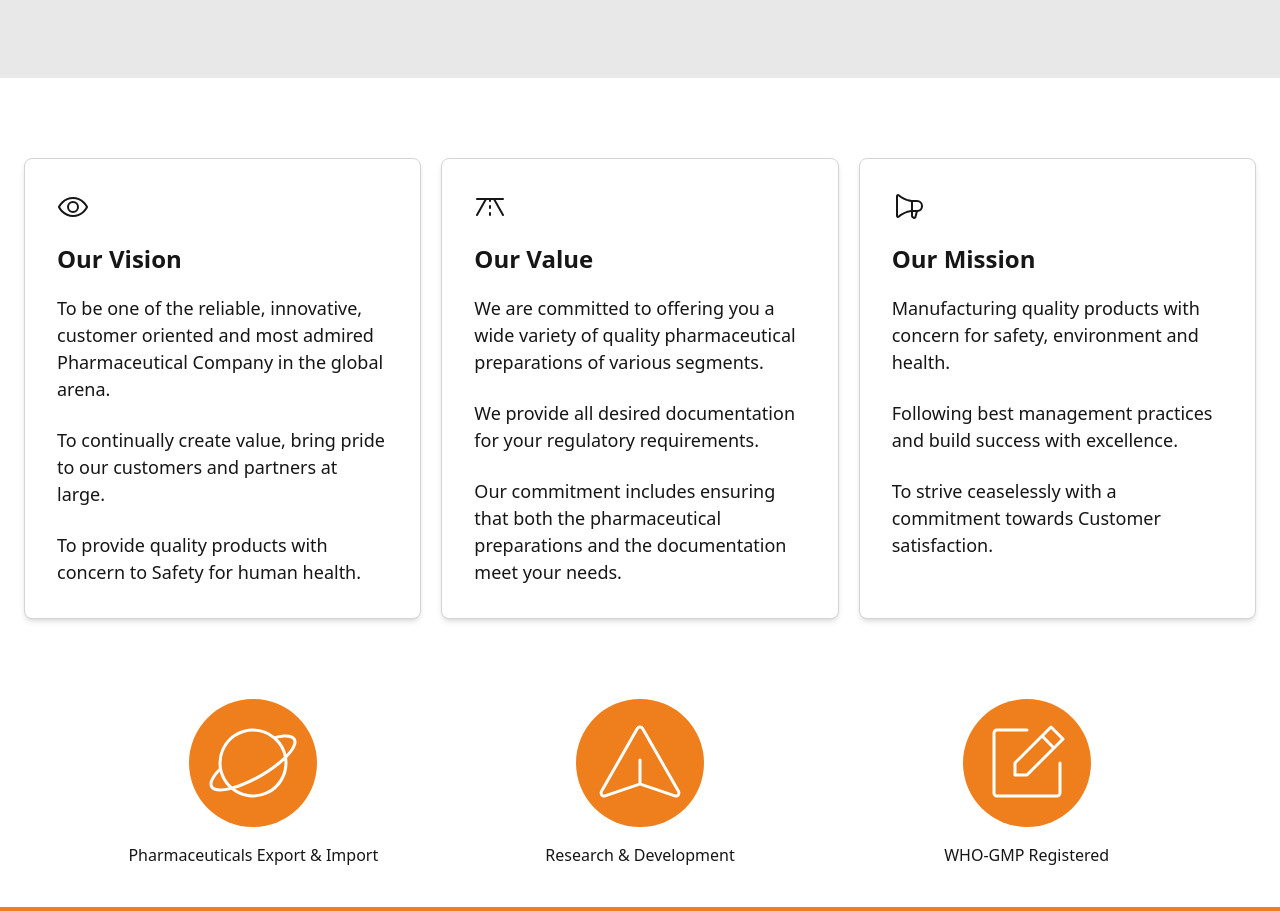
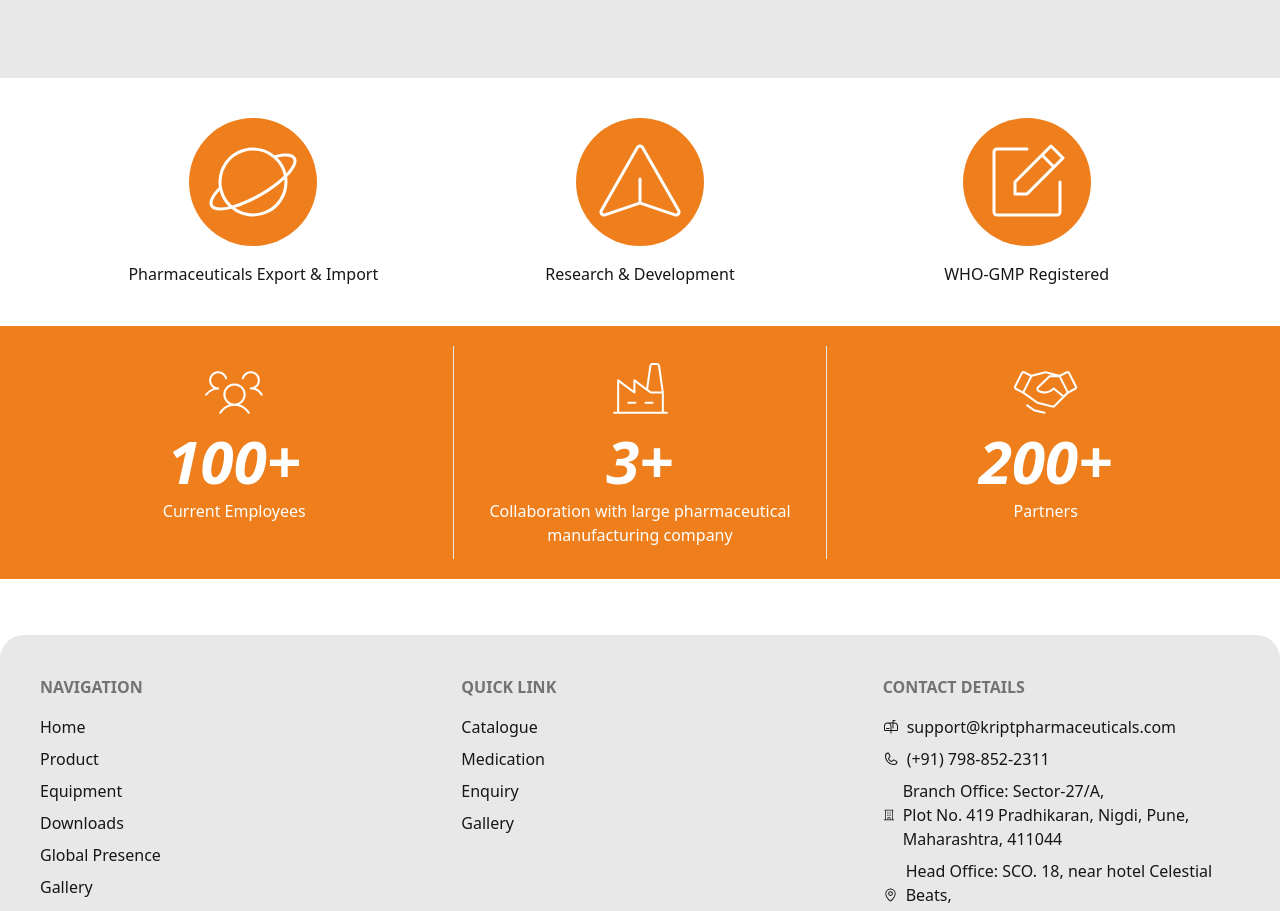
Before and after one commit to decipher-cs/kriptpharma, a React (Vite) app: page /home in a window 1280 px wide. Shown: the part 4147-5058 px from the top of the page. Built offline with nearby package versions, Linux system fonts and the light colour scheme.

Commit message:
content moved to about-us

```diff
--- a/src/routes/about.lazy.tsx
+++ b/src/routes/about.lazy.tsx
@@ -1,7 +1,8 @@
 import { createLazyFileRoute } from '@tanstack/react-router'
 import certificates from '../assets/certification.webp'
-import Balancer from 'react-wrap-balancer'
 import { memo } from 'react'
+import { PiEye, PiMegaphone, PiRoadHorizon } from 'react-icons/pi'
+import Breakout from '../components/Breakout'
 
 export const Route = createLazyFileRoute('/about')({
     component: memo(() => <AboutUs />),
@@ -17,8 +18,8 @@ const AboutUs = () => {
                 <p className="text-lg/relaxed sm:text-xl/loose">
                     Kript Pharmaceuticals Private Limited stands at the forefront of the
                     pharmaceutical industry as a premier Original Equipment Manufacturer (OEM).
-                        Established to enhance the quality of life, we add value to millions of
-                        lives through our exceptional pharmaceutical products.
+                    Established to enhance the quality of life, we add value to millions of lives
+                    through our exceptional pharmaceutical products.
                     <br />
                     <br />
                     Our strength lies in sourcing the finest raw materials from international
@@ -26,14 +27,14 @@ const AboutUs = () => {
                     furniture. With right & strategic collaborations in various manufacturing
                     plants, our integrated production and quality control team implements best
                     practices and conducts rigorous inspections to meet stringent regulatory
-                        standards. Additionally, our central warehouse performs further quality
-                        control to ensure every product surpasses industry benchmarks.
+                    standards. Additionally, our central warehouse performs further quality control
+                    to ensure every product surpasses industry benchmarks.
                     <br />
                     <br />
                     Kript Pharmaceuticals is a registered Indian company based in Asia's largest
-                        Pharma Hub, known for its diverse product range. In addition to
-                        pharmaceuticals and nutraceuticals, we excel in providing hospital furniture
-                        and equipment services, equipping hospitals globally.
+                    Pharma Hub, known for its diverse product range. In addition to pharmaceuticals
+                    and nutraceuticals, we excel in providing hospital furniture and equipment
+                    services, equipping hospitals globally.
                     <br />
                     <br />
                     We deliver customized OEM solutions, ensuring our clients' success in the
@@ -41,9 +42,9 @@ const AboutUs = () => {
                     ethical practices drives us to consistently surpass industry standards.
                     <br />
                     <br />
-                        Kript Pharmaceuticals is your trusted partner for excellence in
-                        pharmaceutical provision and comprehensive healthcare solutions. Together,
-                        we can build a healthier future.
+                    Kript Pharmaceuticals is your trusted partner for excellence in pharmaceutical
+                    provision and comprehensive healthcare solutions. Together, we can build a
+                    healthier future.
                 </p>
 
                 <img
@@ -53,6 +54,97 @@ const AboutUs = () => {
                     alt={'accreditations and certifications'}
                 />
             </article>
+            <MissionSection />
         </section>
     )
 }
+
+export const MissionSection = () => {
+    return (
+        <Breakout className="justify-self-stretch">
+            <article
+                className="mx-auto grid max-w-screen-xl auto-rows-fr items-stretch justify-items-center gap-5 px-breath py-10 lg:grid-cols-3"
+                id="vision"
+            >
+                {[
+                    {
+                        title: 'Our Vision',
+                        logo: <PiEye className="size-8" />,
+                        description: (
+                            <>
+                                <li>
+                                    To be one of the reliable, innovative, customer oriented and
+                                    most admired Pharmaceutical Company in the global arena.
+                                </li>
+                                <li>
+                                    To continually create value, bring pride to our customers and
+                                    partners at large.
+                                </li>
+
+                                <li>
+                                    To provide quality products with concern to Safety for human
+                                    health.
+                                </li>
+                            </>
+                        ),
+                    },
+                    {
+                        title: 'Our Value',
+                        logo: <PiRoadHorizon className="size-8" />,
+                        description: (
+                            <>
+                                <li>
+                                    We are committed to offering you a wide variety of quality
+                                    pharmaceutical preparations of various segments.
+                                </li>
+
+                                <li>
+                                    We provide all desired documentation for your regulatory
+                                    requirements.
+                                </li>
+
+                                <li>
+                                    Our commitment includes ensuring that both the pharmaceutical
+                                    preparations and the documentation meet your needs.
+                                </li>
+                            </>
+                        ),
+                    },
+                    {
+                        title: 'Our Mission',
+                        logo: <PiMegaphone className="size-8" />,
+                        description: (
+                            <>
+                                <li>
+                                    Manufacturing quality products with concern for safety,
+                                    environment and health.
+                                </li>
+                                <li>
+                                    Following best management practices and build success with
+                                    excellence.
+                                </li>
+                                <li>
+                                    To strive ceaselessly with a commitment towards Customer
+                                    satisfaction.
+                                </li>
+                            </>
+                        ),
+                    },
+                ].map((data, i) => (
+                    <div
+                        className="group max-w-prose rounded-lg border border-neutral-300 bg-base-100 shadow-md transition-all"
+                        key={i}
+                    >
+                        <div className="grid h-full content-center space-y-5 p-8 lg:content-start">
+                            {data.logo}
+                            <h2 className="text-2xl font-bold">{data.title}</h2>
+                            <div className="grid list-inside list-none gap-6 text-lg/normal">
+                                {data.description}
+                            </div>
+                        </div>
+                    </div>
+                ))}
+            </article>
+        </Breakout>
+    )
+}
--- a/src/routes/home.lazy.tsx
+++ b/src/routes/home.lazy.tsx
@@ -2,7 +2,6 @@ import { createLazyFileRoute } from '@tanstack/react-router'
 import Hero from '../view/home/Hero'
 import FeaturedProducts from '../view/home/FeaturedProducts'
 import { ReasonsToChooseUse } from '../view/home/ReasonsToChooseUse'
-import { MissionSection } from '../view/home/MissionSection'
 import { Specialties } from '../view/home/Specialties'
 import { CompanyStats } from '../view/home/CompanyStats'
 
@@ -19,8 +18,6 @@ const Home = () => {
 
             <ReasonsToChooseUse />
 
-            <MissionSection />
-
             <Specialties />
 
             <CompanyStats />
--- a/src/view/home/MissionSection.tsx
+++ /dev/null
@@ -1,92 +0,0 @@
-import { PiEye, PiMegaphone, PiRoadHorizon } from 'react-icons/pi'
-import Breakout from '../../components/Breakout'
-
-export const MissionSection = () => {
-    return (
-        <Breakout className="justify-self-stretch">
-            <article
-                className="mx-auto grid max-w-screen-xl auto-rows-fr items-stretch justify-items-center gap-5 px-breath py-10 lg:grid-cols-3"
-                id="vision"
-            >
-                {[
-                    {
-                        title: 'Our Vision',
-                        logo: <PiEye className="size-8" />,
-                        description: (
-                            <>
-                                <li>
-                                    To be one of the reliable, innovative, customer oriented and
-                                    most admired Pharmaceutical Company in the global arena.
-                                </li>
-                                <li>
-                                    To continually create value, bring pride to our customers and
-                                    partners at large.
-                                </li>
-
-                                <li>
-                                    To provide quality products with concern to Safety for human
-                                    health.
-                                </li>
-                            </>
-                        ),
-                    },
-                    {
-                        title: 'Our Value',
-                        logo: <PiRoadHorizon className="size-8" />,
-                        description: (
-                            <>
-                                <li>
-                                    We are committed to offering you a wide variety of quality
-                                    pharmaceutical preparations of various segments.
-                                </li>
-
-                                <li>
-                                    We provide all desired documentation for your regulatory
-                                    requirements.
-                                </li>
-
-                                <li>
-                                    Our commitment includes ensuring that both the pharmaceutical
-                                    preparations and the documentation meet your needs.
-                                </li>
-                            </>
-                        ),
-                    },
-                    {
-                        title: 'Our Mission',
-                        logo: <PiMegaphone className="size-8" />,
-                        description: (
-                            <>
-                                <li>
-                                    Manufacturing quality products with concern for safety,
-                                    environment and health.
-                                </li>
-                                <li>
-                                    Following best management practices and build success with
-                                    excellence.
-                                </li>
-                                <li>
-                                    To strive ceaselessly with a commitment towards Customer
-                                    satisfaction.
-                                </li>
-                            </>
-                        ),
-                    },
-                ].map((data, i) => (
-                    <div
-                        className="group max-w-prose rounded-lg border border-neutral-300 bg-base-100 shadow-md transition-all"
-                        key={i}
-                    >
-                        <div className="grid h-full content-center space-y-5 p-8 lg:content-start">
-                            {data.logo}
-                            <h2 className="text-2xl font-bold">{data.title}</h2>
-                            <div className="grid list-inside list-none gap-6 text-lg/normal">
-                                {data.description}
-                            </div>
-                        </div>
-                    </div>
-                ))}
-            </article>
-        </Breakout>
-    )
-}
```
Lines whose indentation alone changed are shown as unchanged.
